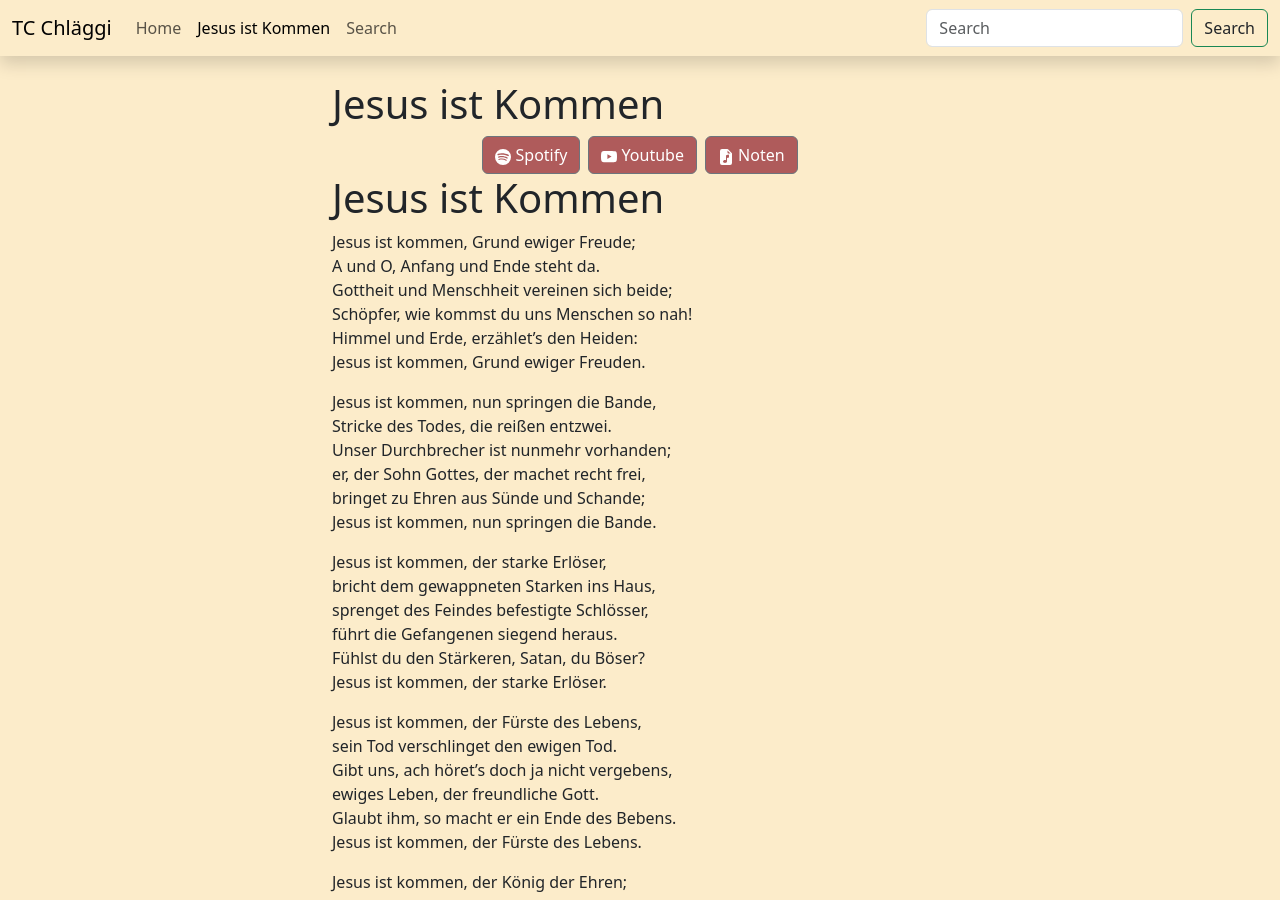
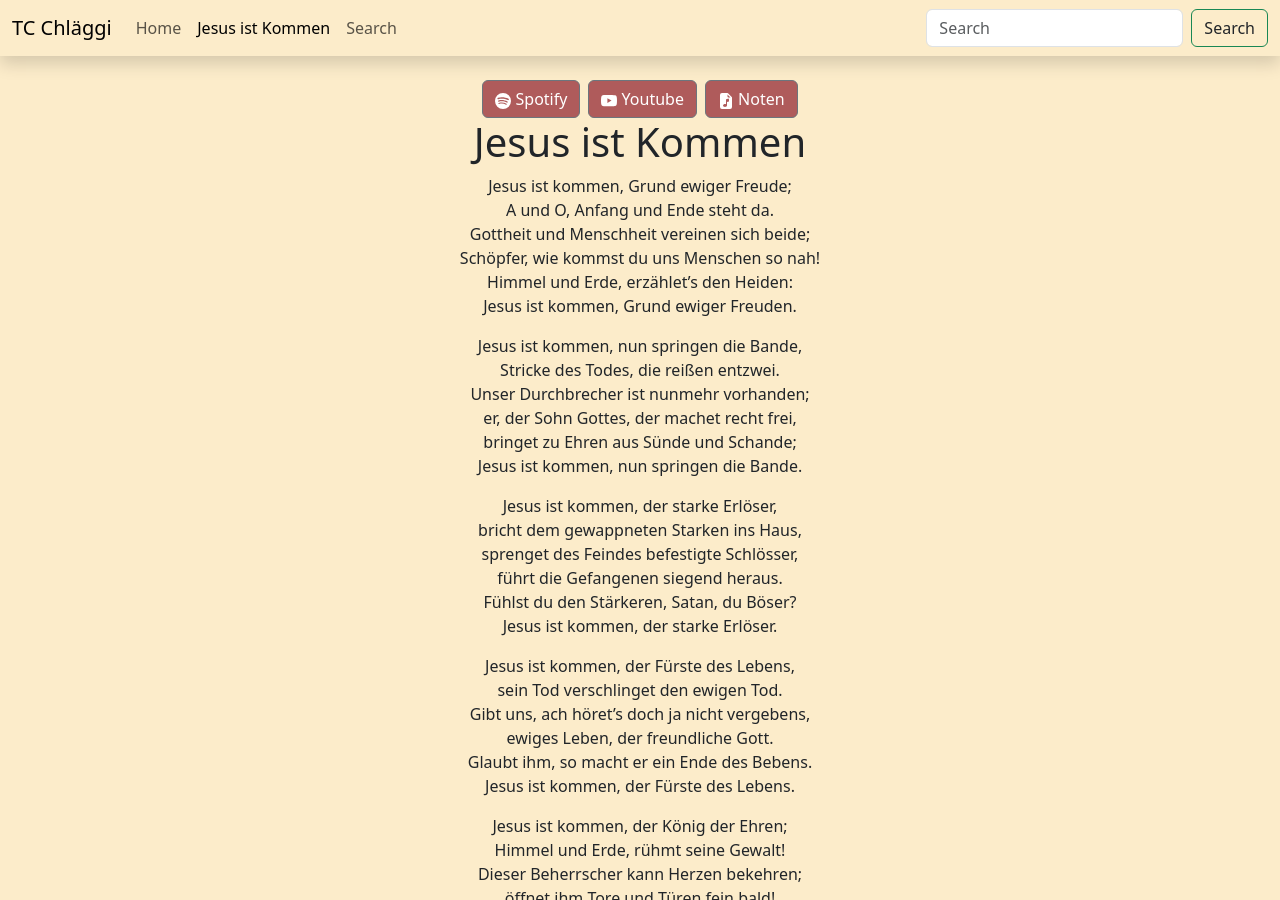
Before and after one commit to Soraxem/song-dist, a Jekyll site: the page built from songs/jesus-ist-kommen.md, in a window 1280 px wide and 900 px high. Built offline with Jekyll 4.4.1, drawn with Linux system fonts in a browser that asks for light colours.

Commit message:
Centered Text, Moved Heading

```diff
--- a/_layouts/song.html
+++ b/_layouts/song.html
@@ -30,8 +30,8 @@
       <div class="col-md-2 col-lg-3 d-none d-md-block d-lg-none"></div>
       <div class="col-md-2 col-lg-3 d-none d-lg-block d-print-none mt-2 mt-md-4 sticky-top">
       </div>
-      <div class="col-md-8 col-lg-6 mt-2 mt-md-4">
-        <h1>{{ page.title }}</h1>
+      <div class="col-md-8 col-lg-6 mt-2 mt-md-4 text-center">
+
         <div class="d-grid gap-2 d-md-flex justify-content-md-center">
 
           <a class="btn btn-secondary {% unless page.spotify %}disabeled{% endunless %}" href="{{ page.spotify }}">
```
